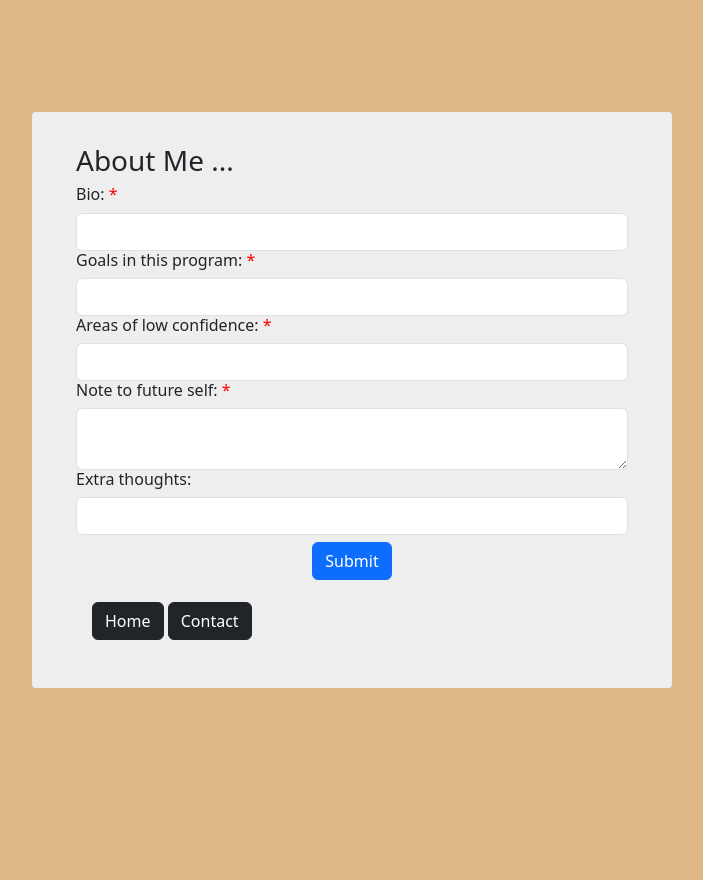
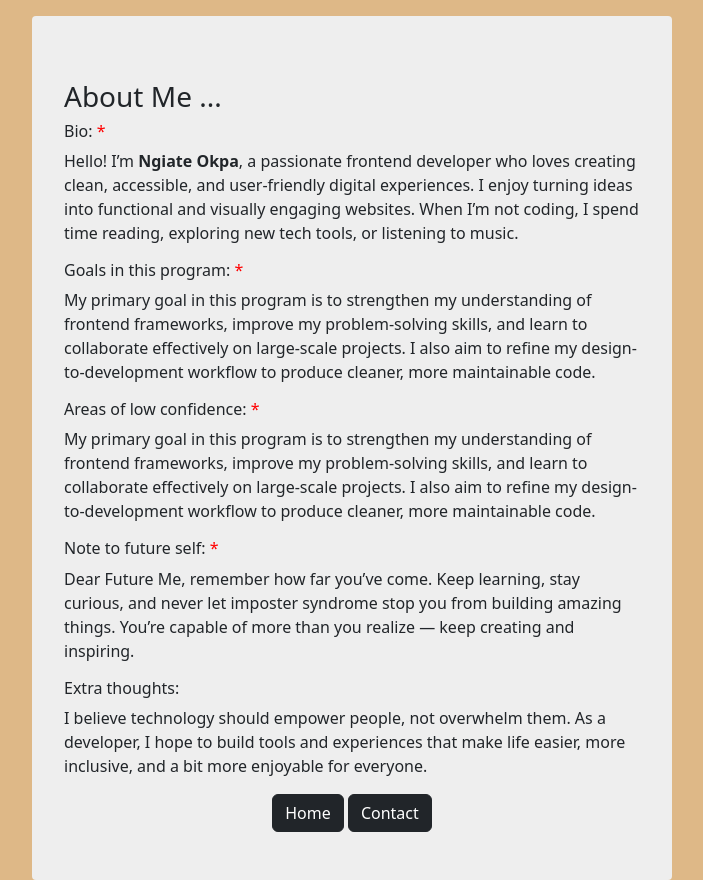
Before and after one commit to IamNgee/hng-profile-card, a plain HTML site: page about.html in a window 1280 px wide. Shown: the whole page, without its empty margins (288-991 px from the left). Before the commit the page ends 800 px from the top, so only its background shows below. Drawn offline with nearby package versions, Linux system fonts and the light colour scheme.

Commit message:
modified the about.hmtl page and removed about.js

```diff
--- a/about.css
+++ b/about.css
@@ -11,7 +11,11 @@ html, body {
     background: #eee;
     border-radius: 4px;
     width: 50%;
+    margin-top: 3rem;
+    margin-bottom: 3rem;
+    padding: 3rem 2rem;
 }
+
 
 .main {
     margin: 2em;
@@ -21,6 +25,7 @@ body {
     display: flex;
     justify-content: center;
     align-items: center;
+    margin: 3rem 0;
 }
 
 #success-message {
--- a/about.html
+++ b/about.html
@@ -10,49 +10,60 @@
 </head>
 <body>
     <div class="container wrapper">
-        <div class="main">
+        <main class="mt-3" data-testid="test-about-page">
             <h3>About Me ...</h3>
             <div class="row">
                 <div class="col">
-                    <form>
-                        <section data-testid=" test-about-bio">
+
+                        <section data-testid="test-about-bio">
                             <h6 class="required">Bio:</h6>
-                            <input required id="bio" type="text" class="form-control">
+                            <p> Hello! I’m <strong>Ngiate Okpa</strong>,
+                                 a passionate frontend developer who loves creating clean,
+                                  accessible, and user-friendly digital experiences.
+                                    I enjoy turning ideas into functional and visually engaging websites.
+                                    When I’m not coding, I spend time reading,
+                                     exploring new tech tools, or listening to music.
+                            </p>
                         </section>
                         <section data-testid="test-about-goals">
                             <h6 class="required">Goals in this program:</h6>
-                            <input id="goals" required type="text" class="form-control">
+                            <p>My primary goal in this program is to strengthen my understanding
+                                 of frontend frameworks, improve my problem-solving skills,
+                                 and learn to collaborate effectively on large-scale projects.
+                                I also aim to refine my design-to-development workflow to produce cleaner,
+                                more maintainable code.</p>
                         </section>
                         <section data-testid="test-about-confidence">
                             <h6 class="required">Areas of low confidence:</h6>
-                            <input id="low" required type="text" class="form-control">
+                            <p>My primary goal in this program is to strengthen my
+                             understanding of frontend frameworks, improve my problem-solving skills,
+                              and learn to collaborate effectively on large-scale projects.
+                            I also aim to refine my design-to-development workflow to produce cleaner,
+                            more maintainable code.</p>
                         </section>
                         <section data-testid="test-about-future-note">
                             <h6 class="required">Note to future self:</h6>
-                            <textarea id="notes" required class="form-control"></textarea>
+                            <p>Dear Future Me, remember how far you’ve come.
+                                 Keep learning, stay curious, and never let imposter
+                                  syndrome stop you from building amazing things.
+                                You’re capable of more than you realize — keep creating and inspiring.</p>
                         </section>
                         <section data-testid="test-about-extra">
                             <h6>Extra thoughts:</h6>
-                            <input id="extras" type="text" class="form-control">
+                            <p>I believe technology should empower people,
+                                 not overwhelm them.
+                                As a developer, I hope to build tools and experiences that make life easier,
+                                 more inclusive, and a bit more enjoyable for everyone.</p>
                         </section>
-                        <div data-testid="test-contact-submit" id="submit">
-                            <button class="btn btn-primary" type="submit">Submit</button>
-                        </div>
-
-                        <div id="success-message" tabindex="-1" class="alert alert-success mt-3 d-none" data-testid="test-contact-success">
-                            Thank you! Your message has been sent.
-                        </div>
-                    </form>
 
                 </div>
-                <span class="m-3"><a class="btn btn-dark" href="/index.html">Home</a>
+                <span class="text-center"><a class="btn btn-dark" href="/index.html">Home</a>
                     <a class="btn btn-dark" href="/contactUs.html">Contact</a></span>
             </div>
-        </div>
+        </main>
 
     </div>
 
     <script src="https://cdn.jsdelivr.net/npm/bootstrap@5.3.8/dist/js/bootstrap.bundle.min.js" integrity="sha384-FKyoEForCGlyvwx9Hj09JcYn3nv7wiPVlz7YYwJrWVcXK/BmnVDxM+D2scQbITxI" crossorigin="anonymous"></script>
-    <script src="about.js"></script>
 </body>
 </html>
--- a/about.js
+++ /dev/null
@@ -1,32 +0,0 @@
-
-const myForm = document.querySelector('form');
-const successful = document.querySelector('#success-message');
-
-myForm.addEventListener('submit', function(e){
-    e.preventDefault();
-
-    // access inputs
-    const bio = document.getElementById('bio');
-    const goals = document.getElementById('goals');
-    const confident = document.getElementById('low');
-    const notes = document.getElementById('notes');
-
-
-    let isValid = true;
-
-    if (bio.value.trim() === '') isValid = false;
-    if (goals.value.trim() === '') isValid = false;
-    if (confident.value.trim() === '') isValid = false;
-    if (notes.value.trim() === '') isValid = false;
-
-    successful.classList.add('d-none');
-
-    if (isValid){
-        successful.classList.remove('d-none');
-        successful.focus();
-    }
-    else {
-        successful.classList.add('d-none');
-        successful.focus();
-    };
-})
```
